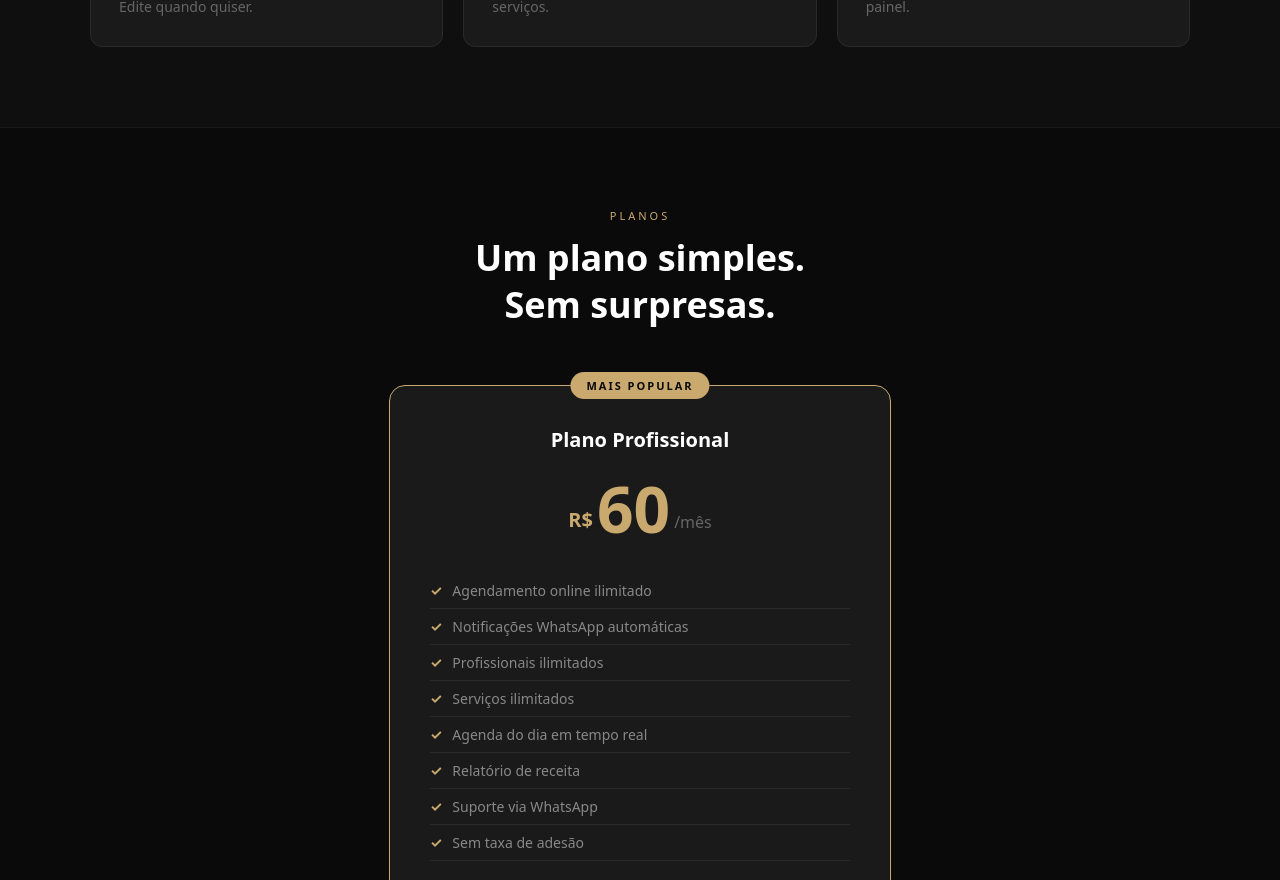
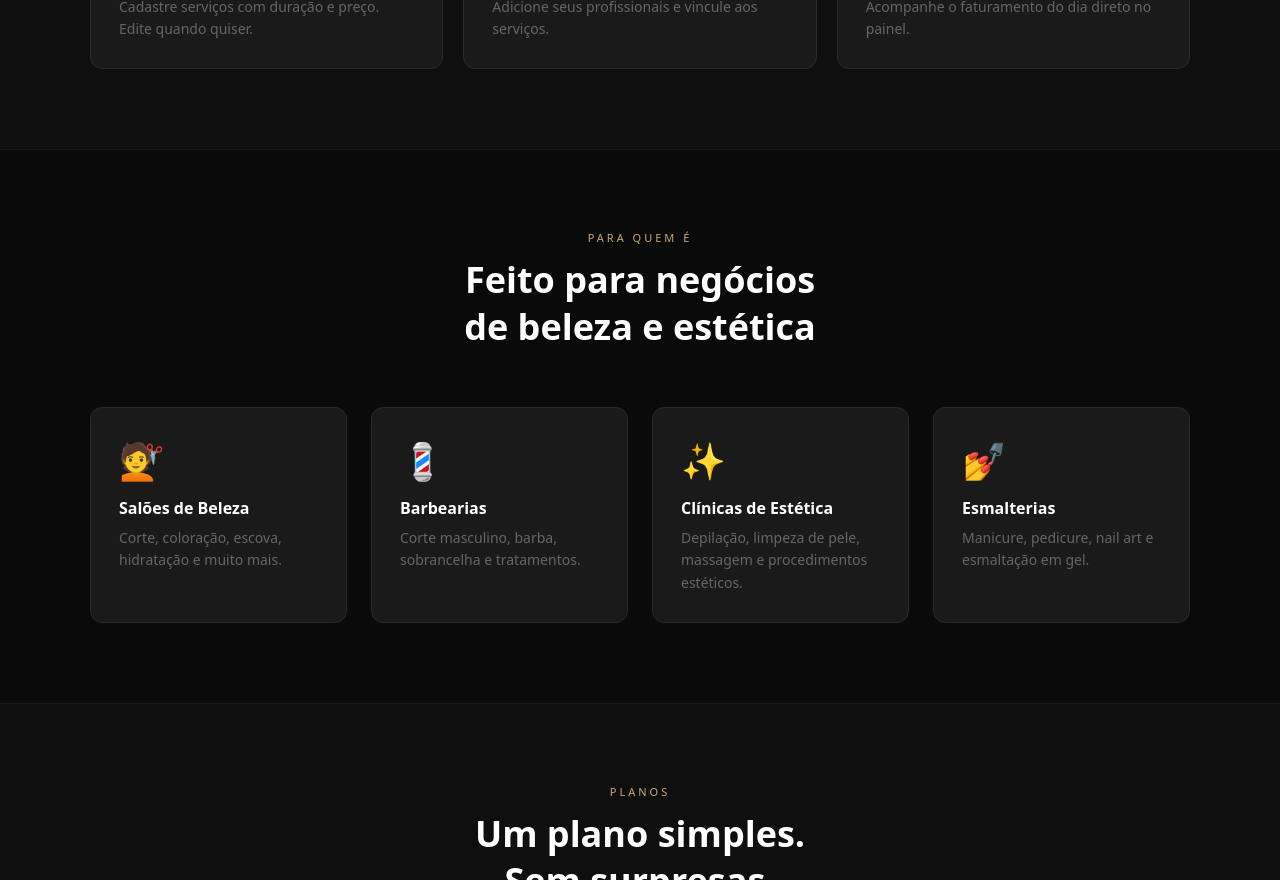
Before and after one commit to liliansantana690-byte/fayola-frontend, a React (Create React App) app: page / in a window 1280 px wide. Shown: the part 1920-2800 px from the top of the page. Built offline with nearby package versions, Linux system fonts and the light colour scheme; no server answers.

Commit message:
atualiza landing para salao barbearia e estetica

```diff
--- a/src/pages/Landing.js
+++ b/src/pages/Landing.js
@@ -1,7 +1,6 @@
-import React, { useState } from 'react';
+import React from 'react';
 
 function Landing() {
-    const [menuAberto, setMenuAberto] = useState(false);
 
     return (
         <div style={styles.container}>
@@ -23,7 +22,7 @@ function Landing() {
             <section style={styles.hero}>
                 <div style={styles.heroBadge}>✦ Sistema de Agendamento Premium</div>
                 <h1 style={styles.heroTitulo}>
-                    Seu salão com<br />
+                    Seu negócio de beleza com<br />
                     <span style={styles.heroDestaque}>agendamento online</span><br />
                     e notificação no WhatsApp
                 </h1>
@@ -45,7 +44,7 @@ function Landing() {
                 </div>
                 <div style={styles.passosGrid}>
                     {[
-                        { num: '01', titulo: 'Você cadastra seu salão', desc: 'Adicione seus serviços, profissionais e horários em menos de 5 minutos.' },
+                        { num: '01', titulo: 'Você cadastra seu negócio', desc: 'Adicione seus serviços, profissionais e horários em menos de 5 minutos.' },
                         { num: '02', titulo: 'Compartilhe o link', desc: 'Você recebe um link exclusivo. Compartilhe no Instagram, WhatsApp ou onde quiser.' },
                         { num: '03', titulo: 'Cliente agenda online', desc: 'Seu cliente escolhe o serviço, profissional e horário direto pelo celular.' },
                         { num: '04', titulo: 'WhatsApp automático', desc: 'Cliente recebe confirmação e lembrete automático 24h antes pelo WhatsApp.' },
@@ -87,8 +86,32 @@ function Landing() {
                 </div>
             </section>
 
+            {/* PARA QUEM E */}
+            <section style={styles.secao}>
+                <div style={styles.secaoHeader}>
+                    <p style={styles.secaoTag}>PARA QUEM É</p>
+                    <h2 style={styles.secaoTitulo}>Feito para negócios<br />de beleza e estética</h2>
+                </div>
+                <div style={styles.passosGrid}>
+                    {[
+                        { icon: '💇', titulo: 'Salões de Beleza', desc: 'Corte, coloração, escova, hidratação e muito mais.' },
+                        { icon: '💈', titulo: 'Barbearias', desc: 'Corte masculino, barba, sobrancelha e tratamentos.' },
+                        { icon: '✨', titulo: 'Clínicas de Estética', desc: 'Depilação, limpeza de pele, massagem e procedimentos estéticos.' },
+                        { icon: '💅', titulo: 'Esmalterias', desc: 'Manicure, pedicure, nail art e esmaltação em gel.' },
+                    ].map(function(p) {
+                        return (
+                            <div key={p.titulo} style={styles.passoCard}>
+                                <div style={{ fontSize: '36px', marginBottom: '12px' }}>{p.icon}</div>
+                                <h3 style={styles.passoTitulo}>{p.titulo}</h3>
+                                <p style={styles.passoDesc}>{p.desc}</p>
+                            </div>
+                        );
+                    })}
+                </div>
+            </section>
+
             {/* PLANOS */}
-            <section style={styles.secao} id="planos">
+            <section style={styles.secaoEscura} id="planos">
                 <div style={styles.secaoHeader}>
                     <p style={styles.secaoTag}>PLANOS</p>
                     <h2 style={styles.secaoTitulo}>Um plano simples.<br />Sem surpresas.</h2>
@@ -99,7 +122,7 @@ function Landing() {
                     <div style={styles.planoPreco}>
                         <span style={styles.planoMoeda}>R$</span>
                         <span style={styles.planoValor}>60</span>
-                        <span style={styles.planoPeríodo}>/mês</span>
+                        <span style={styles.planoPeriodo}>/mês</span>
                     </div>
                     <ul style={styles.planoLista}>
                         {[
@@ -123,7 +146,7 @@ function Landing() {
 
             {/* CTA FINAL */}
             <section style={styles.ctaSecao}>
-                <h2 style={styles.ctaTitulo}>Pronto para modernizar<br />seu salão?</h2>
+                <h2 style={styles.ctaTitulo}>Pronto para modernizar<br />seu negócio?</h2>
                 <p style={styles.ctaSubtitulo}>Comece hoje. Seus clientes vão amar agendar pelo celular.</p>
                 <a href="https://wa.me/5571985119593?text=Quero+conhecer+o+Fayola" style={styles.botaoPrimario} target="_blank" rel="noreferrer">
                     Falar com a gente no WhatsApp
@@ -133,7 +156,7 @@ function Landing() {
             {/* FOOTER */}
             <footer style={styles.footer}>
                 <span style={styles.footerLogo}>✦ FAYOLA</span>
-                <p style={styles.footerTexto}>Sistema de agendamento para salões e barbearias · Salvador, BA</p>
+                <p style={styles.footerTexto}>Sistema de agendamento para salões, barbearias e estéticas · Salvador, BA</p>
                 <p style={styles.footerTexto}>© 2026 Fayola. Todos os direitos reservados.</p>
             </footer>
         </div>
@@ -185,7 +208,7 @@ const styles = {
     planoPreco: { margin: '0 0 32px', display: 'flex', alignItems: 'flex-end', justifyContent: 'center', gap: '4px' },
     planoMoeda: { color: '#c9a96e', fontSize: '20px', fontWeight: '700', paddingBottom: '8px' },
     planoValor: { color: '#c9a96e', fontSize: '64px', fontWeight: '800', lineHeight: 1 },
-    planoPeríodo: { color: '#666666', fontSize: '16px', paddingBottom: '8px' },
+    planoPeriodo: { color: '#666666', fontSize: '16px', paddingBottom: '8px' },
     planoLista: { listStyle: 'none', padding: 0, margin: '0 0 32px', textAlign: 'left' },
     planoItem: { color: '#888888', fontSize: '14px', padding: '8px 0', borderBottom: '1px solid #2a2a2a', display: 'flex', alignItems: 'center', gap: '10px' },
     planoCheck: { color: '#c9a96e', fontWeight: '700', fontSize: '14px' },
```
